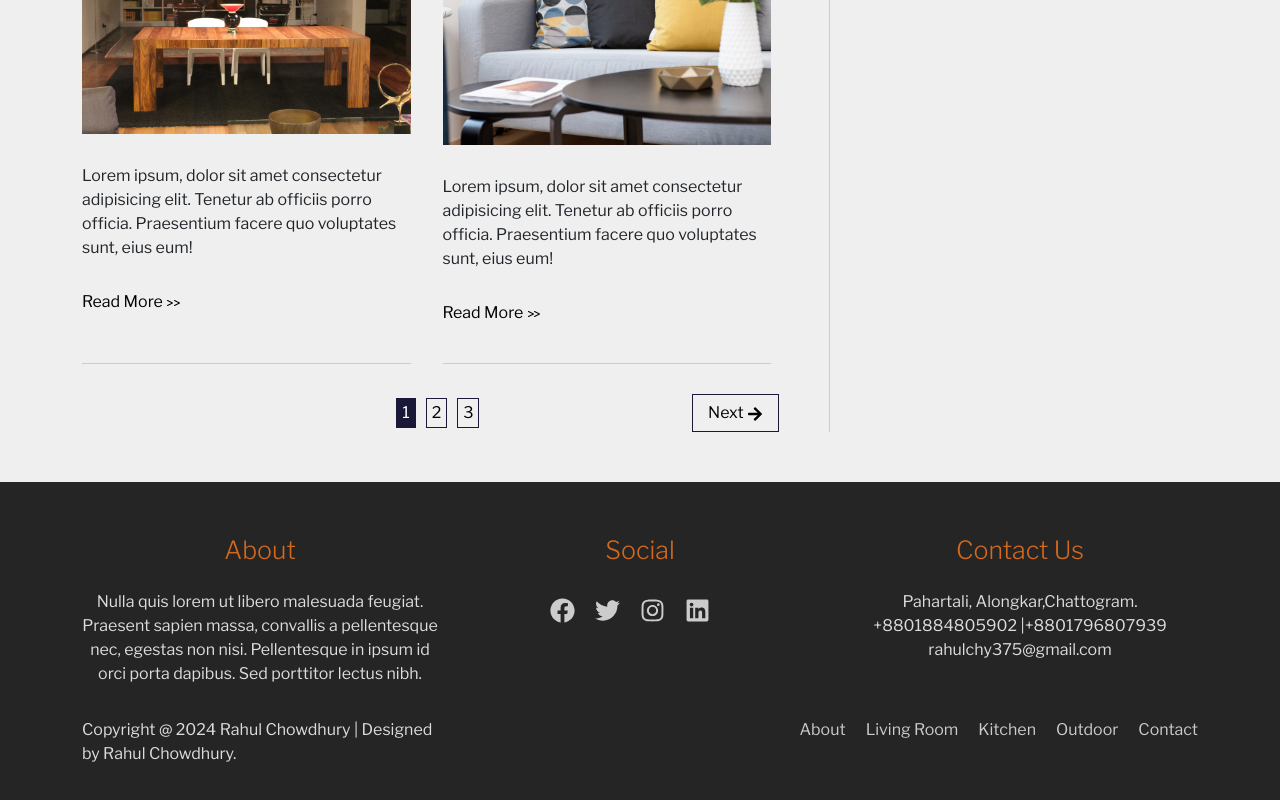
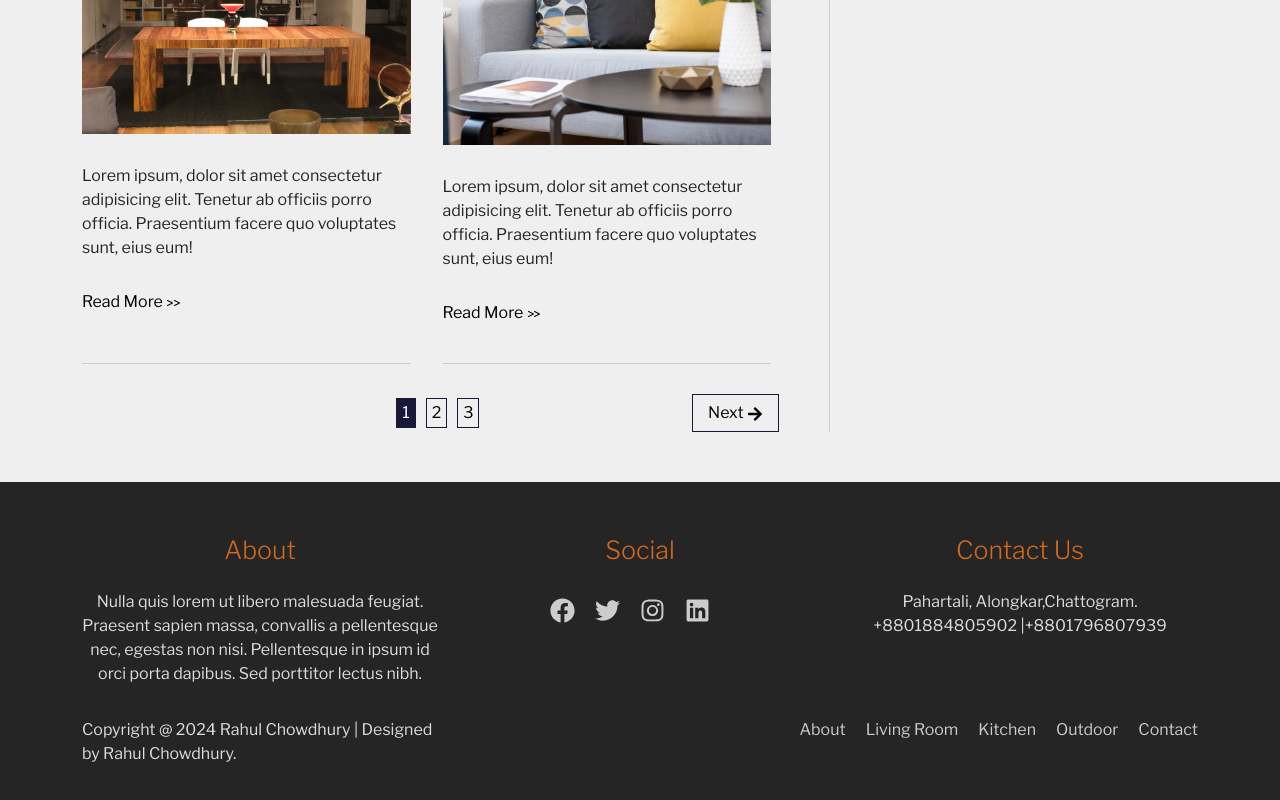
Before and after one commit to rahulchy375/react-project, a React app: page / in a window 1280 px wide. Shown: the part 2252-3052 px from the top of the page. Built offline with nearby package versions, Linux system fonts and the light colour scheme; the HTML template or start-up script is replaced by a standard one.

Commit message:
last input

```diff
--- a/src/sections/footer/Footer.jsx
+++ b/src/sections/footer/Footer.jsx
@@ -36,7 +36,7 @@ const Footer = () => {
                     <p className="footer_para">
                         Pahartali, Alongkar,Chattogram.
                         +8801884805902 |+8801796807939
-                        rahulchy375@gmail.com
+                        {/* rahulchy375@gmail.com */}
                     </p>
                 </Col>
             </Row>
```
